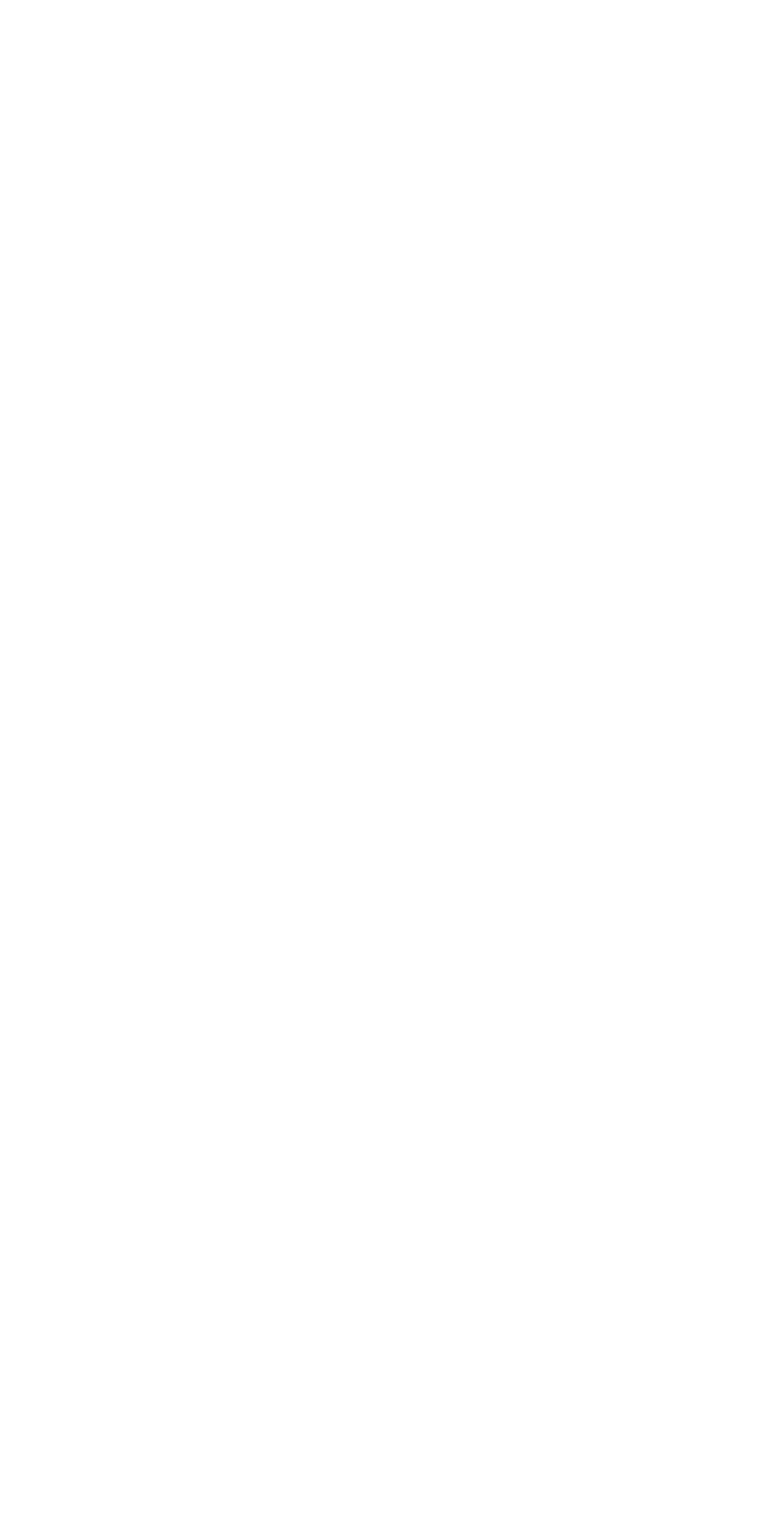
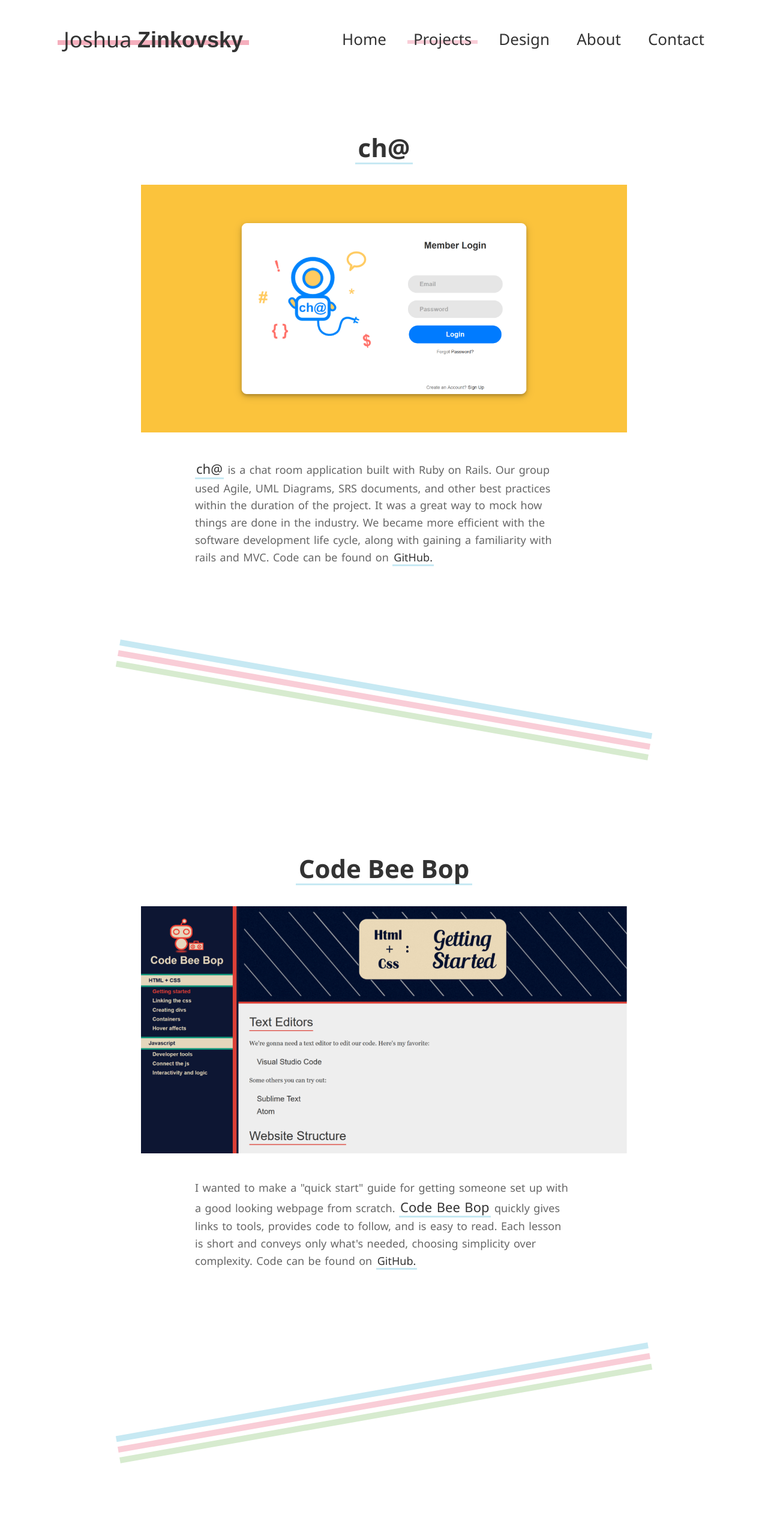
Before and after one commit to Josh961/Personal-Website, an Angular app: page /projects in a window 1280 px wide. Before the commit this address led to /. Shown: the top 2566 px of the page at 60% size. Before the commit the page ends 800 px from the top, so only its background shows below. Built offline with nearby package versions, Linux system fonts and the light colour scheme.

Commit message:
Migrate projects page to work as an angular component

```diff
--- a/src/app/app.routes.ts
+++ b/src/app/app.routes.ts
@@ -9,5 +9,9 @@ export const routes: Routes = [
   {
     path: 'home',
     loadChildren: () => import('./modules/home/home.module').then(m => m.HomeModule)
+  },
+  {
+    path: 'projects',
+    loadChildren: () => import('./modules/projects/projects.module').then(m => m.ProjectsModule)
   }
 ];
--- /dev/null
+++ b/src/app/modules/projects/component/projects.component.html
@@ -0,0 +1,136 @@
+<nav class="main-nav">
+  <div class="nav-header">
+    <h1>
+      <a href="index.html"><span>Joshua </span>Zinkovsky</a>
+    </h1>
+  </div>
+  <div class="nav-section">
+    <a class="nav-link" href="index.html">Home</a>
+    <a class="nav-link selected" href="projects.html">Projects</a>
+    <a class="nav-link" href="design.html">Design</a>
+    <a class="nav-link" href="about.html">About</a>
+    <a class="nav-link" href="contact.html">Contact</a>
+    <img id="menu-btn" class="menu-btn" src="assets/images/menu.svg" alt="Menu">
+  </div>
+</nav>
+<div id="mobile-menu" class="mobile-menu">
+  <span class="close">&times;</span>
+  <div class="nav-list">
+    <a class="link" href="index.html">Home</a>
+    <a class="link -selected" href="projects.html">Projects</a>
+    <a class="link" href="design.html">Design</a>
+    <a class="link" href="about.html">About</a>
+    <a class="link" href="contact.html">Contact</a>
+  </div>
+</div>
+
+<div class="container">
+  <!-- ch@ -->
+  <div class="project-item">
+    <h2 class="header">
+      <a href="https://mighty-coast-82167.herokuapp.com/" target="_blank">ch@</a>
+    </h2>
+    <a href="https://mighty-coast-82167.herokuapp.com/" target="_blank">
+      <img class="image" src="assets/images/chat.png" alt="ch@">
+    </a>
+    <div class="info">
+      <p>
+        <a class="link -large" href="https://mighty-coast-82167.herokuapp.com/" target="_blank">ch@</a>
+        is a chat room application built with Ruby on Rails. Our group used Agile, UML Diagrams,
+        SRS documents, and other best practices within the duration of the project. It was a great way
+        to mock how things are done in the industry. We became more efficient with the software development
+        life cycle, along with gaining a familiarity with rails and MVC. Code can be found on
+        <a class="link" href="https://github.com/Josh961/chat" target="_blank">GitHub.</a>
+      </p>
+    </div>
+  </div>
+  <div class="separator">
+    <hr class="line -blue">
+    <hr class="line -pink">
+    <hr class="line -green">
+  </div>
+  <!-- Code Bee Bop -->
+  <div class="project-item" data-aos="fade-up" data-aos-once="true">
+    <h2 class="header">
+      <a href="https://josh961.github.io/CodeBeeBop/" target="_blank">Code Bee Bop</a>
+    </h2>
+    <a href="https://josh961.github.io/CodeBeeBop/" target="_blank">
+      <img class="image" src="assets/images/codebeebop.png" alt="Code Bee Bop">
+    </a>
+    <div class="info">
+      <p>
+        I wanted to make a "quick start" guide for getting someone set up with a good looking webpage
+        from scratch. <a class="link -large" href="https://josh961.github.io/CodeBeeBop/" target="_blank">Code Bee
+          Bop</a> quickly gives links to tools, provides code to follow, and is easy to read.
+        Each lesson is short and conveys only what's needed, choosing simplicity over complexity. Code can be found on
+        <a class="link" href="https://github.com/Josh961/CodeBeeBop" target="_blank">GitHub.</a>
+      </p>
+    </div>
+  </div>
+  <div class="separator -flipped">
+    <hr class="line -blue">
+    <hr class="line -pink">
+    <hr class="line -green">
+  </div>
+  <!-- Old Portfolio Website -->
+  <div class="project-item" data-aos="fade-up" data-aos-once="true">
+    <h2 class="header">
+      <a href="http://joshz.me/" target="_blank">Old Portfolio Website</a>
+    </h2>
+    <a href="http://joshz.me/" target="_blank">
+      <img class="image" src="assets/images/portfolio-old.png" alt="Old Portfolio Website">
+    </a>
+    <div class="info">
+      <p>
+        My old <a class="link -large" href="http://joshz.me/" target="_blank">portfolio website</a>
+        was one of the first projects I did to learn HTML, CSS, and Bootstrap. There was some tinkering
+        with graphic design for the main header image and a little bit of JavaScript to add a little
+        interactivity to the site. It can be thought of as version 1.0 in an archive of portfolio websites.
+      </p>
+    </div>
+  </div>
+  <div class="separator">
+    <hr class="line -blue">
+    <hr class="line -pink">
+    <hr class="line -green">
+  </div>
+  <!-- Programmer Ipsum -->
+  <div class="project-item" data-aos="fade-up" data-aos-once="true">
+    <h2 class="header">
+      <a href="https://josh961.github.io/Programmer-Ipsum/" target="_blank">Programmer Ipsum</a>
+    </h2>
+    <a href="https://josh961.github.io/Programmer-Ipsum/" target="_blank">
+      <img class="image" src="assets/images/programmer-ipsum.png" alt="Programmer Ipsum">
+    </a>
+    <div class="info">
+      <p>
+        A fun little tool to generate "lorem ipsum" text specifically for programmers.
+        <a class="link -large" href="https://josh961.github.io/Programmer-Ipsum/" target="_blank">Programmer Ipsum</a>
+        was the first project I made to get started in web development.
+        Vanilla HTML, CSS, and JavaScript was used to learn core concepts, along with helping to keep the site
+        fast and simple.
+      </p>
+    </div>
+  </div>
+</div>
+
+<footer class="site-footer">
+  <div class="footer-item">
+    <a class="link" href="https://github.com/Josh961" target="_blank">
+      <img class="image" src="assets/images/github.svg" alt="GitHub">GitHub
+    </a>
+  </div>
+  <div class="footer-item">
+    <a class="link" href="https://linkedin.com/in/joshua-zinkovsky" target="_blank">
+      <img class="image" src="assets/images/linkedin.svg" alt="LinkedIn">LinkedIn
+    </a>
+  </div>
+  <span class="copyright">Copyright © joshz.me 2019</span>
+  <a class="github" href="https://github.com/Josh961/Portfolio" target="_blank">Code on GitHub</a>
+</footer>
+
+<script src="assets/https://unpkg.com/aos@next/dist/aos.js"></script>
+<script>
+  AOS.init();
+</script>
+<script src="assets/scripts/main.js"></script>
--- /dev/null
+++ b/src/app/modules/projects/component/projects.component.scss
@@ -0,0 +1,86 @@
+@import "abstracts/mixins";
+@import "abstracts/variables";
+
+/* ========================================================
+   Project Item
+   ======================================================== */
+
+.project-item {
+  width: 100%;
+  margin: 0 auto;
+  text-align: center;
+
+  > .header {
+    display: inline-block;
+    padding: 0 5px;
+    font-size: 42px;
+    border-bottom: 3px solid $blue;
+
+    &:hover {
+      background: $blue;
+    }
+  }
+
+  .image {
+    display: inline-block;
+    height: auto;
+    width: 90%;
+    transition: opacity 300ms ease;
+
+    &:hover {
+      opacity: 0.7;
+    }
+  }
+
+  > .info {
+    width: 85%;
+    margin: 40px auto;
+    text-align: left;
+
+    @include for-tablet-landscape-up() {
+      width: 70%;
+    }
+  }
+
+  .link {
+    padding: 0 2px;
+    border-bottom: 3px solid $blue;
+
+    &.-large {
+      font-size: 22px;
+    }
+
+    &:hover {
+      background: $blue;
+    }
+  }
+}
+
+/* ========================================================
+     Project Separator
+     ======================================================== */
+
+.separator {
+  margin: 200px 0;
+  transform: rotate(10deg);
+
+  &.-flipped {
+    transform: rotate(-10deg);
+  }
+
+  > .line {
+    border: 5px solid;
+
+    &.-blue {
+      color: $blue;
+    }
+
+    &.-pink {
+      color: $pink;
+    }
+
+    &.-green {
+      color: $green;
+    }
+  }
+}
--- /dev/null
+++ b/src/app/modules/projects/component/projects.component.ts
@@ -0,0 +1,13 @@
+import { Component, OnInit } from '@angular/core';
+
+@Component({
+  selector: 'app-projects',
+  templateUrl: './projects.component.html',
+  styleUrls: ['./projects.component.scss']
+})
+
+export class ProjectsComponent implements OnInit {
+  constructor() { }
+
+  ngOnInit() { }
+}
--- a/src/styles/main.scss
+++ b/src/styles/main.scss
@@ -8,6 +8,5 @@
 @import 'layout/navigation';
 @import 'layout/footer';
 
-@import 'pages/projects';
 @import 'pages/about';
 @import 'pages/contact';
--- a/src/styles/pages/_projects.scss
+++ /dev/null
@@ -1,83 +0,0 @@
-/* ========================================================
-   Project Item
-   ======================================================== */
-
-.project-item {
-  width: 100%;
-  margin: 0 auto;
-  text-align: center;
-
-  > .header {
-    display: inline-block;
-    padding: 0 5px;
-    font-size: 42px;
-    border-bottom: 3px solid $blue;
-
-    &:hover {
-      background: $blue;
-    }
-  }
-
-  .image {
-    display: inline-block;
-    height: auto;
-    width: 90%;
-    transition: opacity 300ms ease;
-
-    &:hover {
-      opacity: 0.7;
-    }
-  }
-
-  > .info {
-    width: 85%;
-    margin: 40px auto;
-    text-align: left;
-
-    @include for-tablet-landscape-up() {
-      width: 70%;
-    }
-  }
-
-  .link {
-    padding: 0 2px;
-    border-bottom: 3px solid $blue;
-
-    &.-large {
-      font-size: 22px;
-    }
-
-    &:hover {
-      background: $blue;
-    }
-  }
-}
-
-/* ========================================================
-   Project Separator
-   ======================================================== */
-
-.separator {
-  margin: 200px 0;
-  transform: rotate(10deg);
-
-  &.-flipped {
-    transform: rotate(-10deg);
-  }
-
-  > .line {
-    border: 5px solid;
-
-    &.-blue {
-      color: $blue;
-    }
-
-    &.-pink {
-      color: $pink;
-    }
-
-    &.-green {
-      color: $green;
-    }
-  }
-}
```
Also changed, not shown: src/app/modules/projects/projects.module.ts (added, +16 -0 lines), src/app/modules/projects/projects.routes.ts (added, +9 -0 lines).
